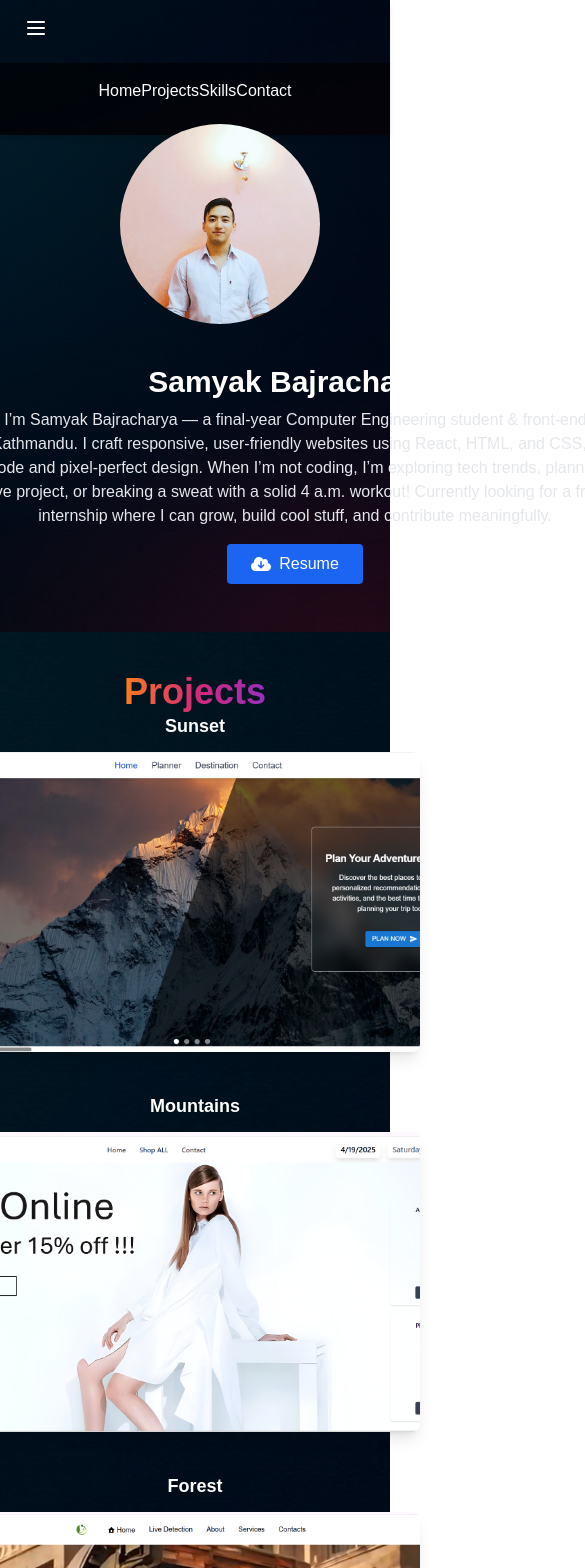
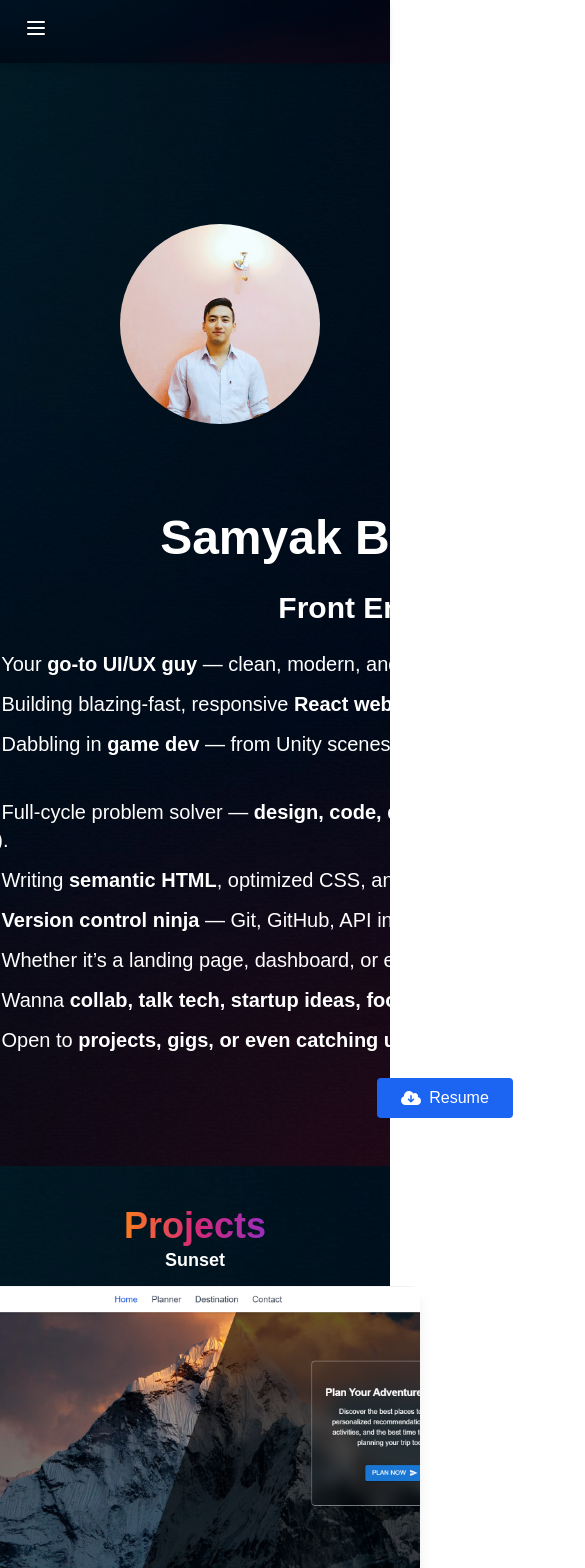
Before and after one commit to Samyk-s/portfolio, a Next.js app: page / in a window 390 px wide. Shown: the top 1568 px of the page, 585 px wide, since content can reach past the window. Built offline with nearby package versions, Linux system fonts and the light colour scheme.

Commit message:
updated text

```diff
--- a/app/Home/page.tsx
+++ b/app/Home/page.tsx
@@ -5,16 +5,13 @@ import { faCloudArrowDown } from "@fortawesome/free-solid-svg-icons";
 export default function Home() {
   return (
     <section className="relative flex flex-col md:flex-row items-center md:items-start mt-[50px] p-6 w-full">
-      {/* Background image with gradient overlay */}
       <div
         className="absolute inset-0 bg-cover bg-center bg-no-repeat bg-blend-multiply bg-black/60 z-0"
         style={{ backgroundImage: "url('/bgimg.png')" }}
       />
-
-      {/* Content */}
-      <div className="relative z-10 flex flex-col md:flex-row items-center ml-[50px] md:items-start w-full px-[20px] md:px-[50px]">
+     <div className="relative z-10 flex flex-col md:flex-row items-center  ml-[50px] md:items-start w-full px-[20px] md:px-[50px]">
         {/* Left Side: Profile Picture */}
-        <div className="w-50 h-50 relative mb-4 mt-[50px] md:mb-0 md:mr-8 rounded-full overflow-hidden">
+        <div className="w-50 h-50 relative mb-4 mt-[150px] md:mb-0 md:mr-8 rounded-full overflow-hidden">
           <Image
             src="/profile.jpg" // your profile image
             alt="Profile Picture"
@@ -23,24 +20,27 @@ export default function Home() {
           />
         </div>
 
-        {/* Right Side: Text Content */}
-        <div className="text-center md:text-left ml-[150px] bg-opacity-0 p-6 rounded ml-[70px] w-[800px]">
-          <h1 className="text-3xl font-bold mb-2 text-white">Samyak Bajracharya</h1>
-          <p className="text-gray-200 mb-4">
-            Hey there! I’m Samyak Bajracharya — a final-year Computer Engineering
-            student & front-end enthusiast based in Kathmandu. I craft responsive,
-            user-friendly websites using React, HTML, and CSS, with a flair for clean
-            code and pixel-perfect design. When I’m not coding, I’m exploring tech
-            trends, planning my next creative project, or breaking a sweat with a
-            solid 4 a.m. workout! Currently looking for a frontend internship where I
-            can grow, build cool stuff, and contribute meaningfully.
-          </p>
+        <div className="text-center md:text-left mt-[50px] ml-[150px] bg-opacity-0 p-6 rounded ml-[70px] w-[950px]">
+  <h1 className="text-5xl font-bold mb-7 ml-[200px] text-white">Samyak Bajracharya</h1>
+  <h2 className="text-3xl font-semibold mb-4 ml-[245px] text-white">Front End Engineer</h2>
 
-          {/* Resume Button */}
-          <div className="flex justify-center md:justify-start mt-4">
+  <ul className="text-xl text-white text-left ml-[100px] space-y-3 mt-6 list-disc list-inside">
+  <li>🎨 Your <strong>go-to UI/UX guy</strong> — clean, modern, and mobile-first designs that just feel right.</li>
+    <li>💻 Building blazing-fast, responsive <strong>React websites</strong> that actually convert.</li>
+    <li>🎮 Dabbling in <strong>game dev</strong> — from Unity scenes to 3D madness, let’s make games fun again.</li>
+    <li>🧠 Full-cycle problem solver — <strong>design, code, debug, repeat</strong> (with caffeine and good music).</li>
+    <li>📈 Writing <strong>semantic HTML</strong>, optimized CSS, and always keeping <strong>SEO in check</strong>.</li>
+    <li>🧰 <strong>Version control ninja</strong> — Git, GitHub, API integrations, clean commits, zero drama.</li>
+    <li>⚡ Whether it’s a landing page, dashboard, or e-commerce — <strong>I deliver the goods</strong>.</li>
+    <li>🤝 Wanna <strong>collab, talk tech, startup ideas, football, or just hang?</strong> I’m always down.</li>
+    <li>📬 Open to <strong>projects, gigs, or even catching up over momo and chai</strong> — hit me up!</li>
+  </ul>
+
+
+  <div className="flex justify-center md:justify-start mt-6">
     <a
       href="#projects"
-    className="inline-flex items-center gap-2 px-6 py-2 text-white bg-blue-600 hover:bg-red-700 rounded transition"
+      className="inline-flex items-center gap-2 px-6 py-2 ml-[300px] text-white bg-blue-600 hover:bg-red-700 rounded transition"
     >
       <FontAwesomeIcon
         icon={faCloudArrowDown}
@@ -50,8 +50,8 @@ export default function Home() {
       Resume
     </a>
   </div>
+</div>
 
-        </div>
       </div>
     </section>
   );
--- a/app/navbar/page.tsx
+++ b/app/navbar/page.tsx
@@ -1,25 +1,50 @@
 'use client';
 
+import { useState } from 'react';
+import { HomeIcon } from '@heroicons/react/24/outline';
+
 export default function NavbarComp() {
+  const [isMobileMenuOpen, setIsMobileMenuOpen] = useState(false);
+
   return (
     <nav
       style={{
         backgroundImage: "url('/navbg.png')",
-        backgroundSize: "cover",
-        backgroundPosition: "center",
-        backgroundRepeat: "no-repeat",
+        backgroundSize: 'cover',
+        backgroundPosition: 'center',
+        backgroundRepeat: 'no-repeat',
       }}
       className="shadow-md fixed w-full top-0 z-10 text-white"
     >
       <div className="bg-black/60">
         <div className="max-w-screen-xl mx-auto px-6 py-4 flex justify-between items-center">
-
           {/* Navbar Links (Desktop) */}
           <div className="hidden md:flex space-x-8 justify-center flex-1">
-            <a href="#home" className="hover:text-blue-400 transition duration-300">Home</a>
-            <a href="#projects" className="hover:text-blue-400 transition duration-300">Projects</a>
-            <a href="#skills" className="hover:text-blue-400 transition duration-300">Skills</a>
-            <a href="#contact" className="hover:text-blue-400 transition duration-300">Contact</a>
+            <a
+              href="#home"
+              className="hover:text-blue-400 transition duration-300 flex items-center space-x-1"
+            >
+              <HomeIcon className="w-5 h-5" />
+              <span>Home</span>
+            </a>
+            <a
+              href="#projects"
+              className="hover:text-blue-400 transition duration-300"
+            >
+              Projects
+            </a>
+            <a
+              href="#skills"
+              className="hover:text-blue-400 transition duration-300"
+            >
+              Skills
+            </a>
+            <a
+              href="#contact"
+              className="hover:text-blue-400 transition duration-300"
+            >
+              Contact
+            </a>
           </div>
 
           {/* Mobile Menu Toggle */}
@@ -27,9 +52,7 @@ export default function NavbarComp() {
             <button
               className="hover:text-blue-400 focus:outline-none"
               aria-label="Toggle Navigation"
-              onClick={() => {
-                // Add toggle logic for mobile menu
-              }}
+              onClick={() => setIsMobileMenuOpen(!isMobileMenuOpen)}
             >
               <svg
                 xmlns="http://www.w3.org/2000/svg"
@@ -41,7 +64,7 @@ export default function NavbarComp() {
                 <path
                   strokeLinecap="round"
                   strokeLinejoin="round"
-                  strokeWidth="2"
+                  strokeWidth={2}
                   d="M4 6h16M4 12h16M4 18h16"
                 />
               </svg>
@@ -49,15 +72,38 @@ export default function NavbarComp() {
           </div>
         </div>
 
-        {/* Mobile Menu (Centered) */}
-        <div className="md:hidden bg-black/60">
-          <div className="p-4 space-y-4 flex justify-center">
-            <a href="#home" className="block hover:text-blue-400">Home</a>
-            <a href="#projects" className="block hover:text-blue-400">Projects</a>
-            <a href="#skills" className="block hover:text-blue-400">Skills</a>
-            <a href="#contact" className="block hover:text-blue-400">Contact</a>
+        {/* Mobile Menu */}
+        {isMobileMenuOpen && (
+          <div className="md:hidden bg-black/80">
+            <div className="p-4 space-y-4 flex flex-col items-center">
+              <a
+                href="#home"
+                className="hover:text-blue-400 transition duration-300 flex items-center space-x-1"
+              >
+                <HomeIcon className="w-5 h-5" />
+                <span>Home</span>
+              </a>
+              <a
+                href="#projects"
+                className="hover:text-blue-400 transition duration-300"
+              >
+                Projects
+              </a>
+              <a
+                href="#skills"
+                className="hover:text-blue-400 transition duration-300"
+              >
+                Skills
+              </a>
+              <a
+                href="#contact"
+                className="hover:text-blue-400 transition duration-300"
+              >
+                Contact
+              </a>
+            </div>
           </div>
-        </div>
+        )}
       </div>
     </nav>
   );
--- a/package.json
+++ b/package.json
@@ -13,6 +13,7 @@
     "@fortawesome/fontawesome-svg-core": "^6.7.2",
     "@fortawesome/free-solid-svg-icons": "^6.7.2",
     "@fortawesome/react-fontawesome": "^0.2.2",
+    "@heroicons/react": "^2.2.0",
     "flowbite-react": "^0.11.7",
     "next": "15.3.1",
     "react": "^19.0.0",
```
Also changed, not shown: 2 other files (tests, documents, lock files or other folders). Lines whose indentation alone changed are shown as unchanged.
